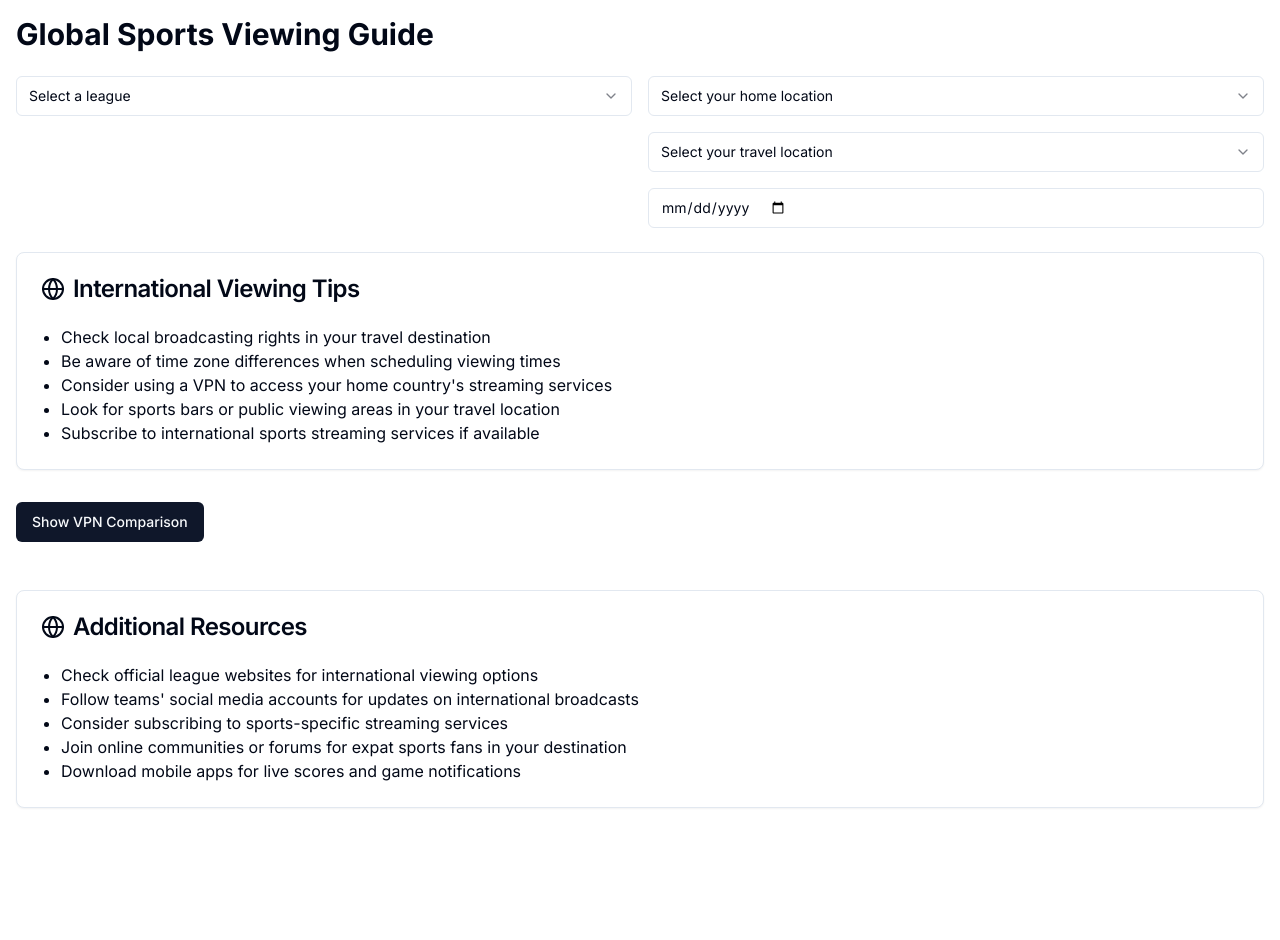
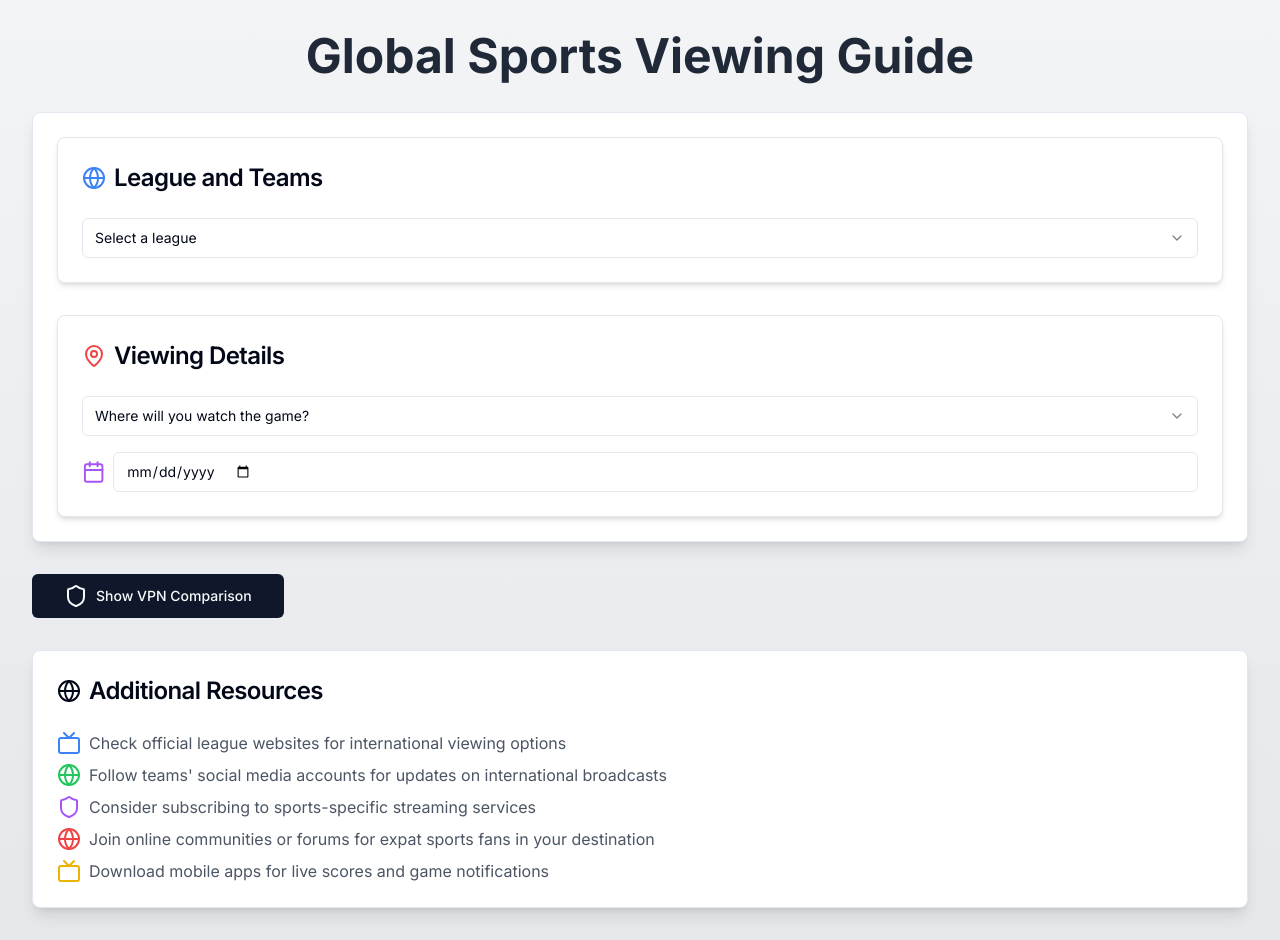
Before and after one commit to bme3412/global-sports-time, a Next.js app: page / in a window 1280 px wide. Before the commit the page ends 824 px from the top, so only its background shows below. Built offline with nearby package versions, Linux system fonts and the light colour scheme.

Commit message:
added teamCities and timeZones

```diff
--- a/src/app/page.js
+++ b/src/app/page.js
@@ -5,7 +5,7 @@ import GlobalSportsApp from '@/components/ui/GlobalSportsApp';
 import VPNComparison from '@/components/ui/VPNComparison';
 import { Button } from '@/components/ui/button';
 import { Card, CardContent, CardHeader, CardTitle } from '@/components/ui/card';
-import { Globe } from 'lucide-react';
+import { Globe, Tv, Shield } from 'lucide-react';
 
 const vpnData = [
   { name: 'NordVPN', price: 3.71, servers: 5400, maxDevices: 6, affiliateLink: 'https://nordvpn.com/affiliate' },
@@ -72,28 +72,42 @@ export default function Home() {
   const [showVPNComparison, setShowVPNComparison] = useState(false);
 
   return (
-    <div className="container mx-auto p-4">
-      <h1 className="text-3xl font-bold mb-6">Global Sports Viewing Guide</h1>
+    <div className="min-h-screen bg-gradient-to-b from-gray-100 to-gray-200 dark:from-gray-900 dark:to-gray-800">
+      <div className="container mx-auto p-4 md:p-8">
+        <h1 className="text-4xl md:text-5xl font-bold mb-8 text-center text-gray-800 dark:text-gray-100">
+          Global Sports Viewing Guide
+        </h1>
 
+        <Card className="mb-8 shadow-lg">
+          <CardContent className="p-6">
             <GlobalSportsApp viewingOptions={viewingOptions} />
+          </CardContent>
+        </Card>
 
-      <div className="mt-8">
+        <div className="mb-8">
           <Button
             onClick={() => setShowVPNComparison(!showVPNComparison)}
-          className="mb-4"
+            className="w-full md:w-auto"
+            size="lg"
           >
+            <Shield className="mr-2" />
             {showVPNComparison ? 'Hide' : 'Show'} VPN Comparison
           </Button>
 
           {showVPNComparison && (
-          <Card>
+            <Card className="mt-4 shadow-lg">
               <CardHeader>
-              <CardTitle>Recommended VPN Services</CardTitle>
+                <CardTitle className="flex items-center text-2xl">
+                  <Shield className="mr-2" />
+                  Recommended VPN Services
+                </CardTitle>
               </CardHeader>
               <CardContent>
-              <p className="mb-4">To access geo-restricted content and ensure your online privacy while streaming sports, consider using a VPN service:</p>
+                <p className="mb-4 text-gray-600 dark:text-gray-300">
+                  To access geo-restricted content and ensure your online privacy while streaming sports, consider using a VPN service:
+                </p>
                 <VPNComparison vpns={vpnData} />
-              <p className="mt-4 text-sm text-gray-600">
+                <p className="mt-4 text-sm text-gray-500 dark:text-gray-400">
                   Note: Prices and features may vary. We recommend checking the official websites for the most up-to-date information.
                 </p>
               </CardContent>
@@ -101,23 +115,39 @@ export default function Home() {
           )}
         </div>
 
-      <Card className="mt-8">
+        <Card className="shadow-lg">
           <CardHeader>
-          <CardTitle className="flex items-center">
+            <CardTitle className="flex items-center text-2xl">
               <Globe className="mr-2" />
               Additional Resources
             </CardTitle>
           </CardHeader>
           <CardContent>
-          <ul className="list-disc pl-5">
-            <li>Check official league websites for international viewing options</li>
-            <li>Follow teams&apos; social media accounts for updates on international broadcasts</li>
-            <li>Consider subscribing to sports-specific streaming services</li>
-            <li>Join online communities or forums for expat sports fans in your destination</li>
-            <li>Download mobile apps for live scores and game notifications</li>
+            <ul className="space-y-2 text-gray-600 dark:text-gray-300">
+              <li className="flex items-center">
+                <Tv className="mr-2 text-blue-500" />
+                Check official league websites for international viewing options
+              </li>
+              <li className="flex items-center">
+                <Globe className="mr-2 text-green-500" />
+                Follow teams' social media accounts for updates on international broadcasts
+              </li>
+              <li className="flex items-center">
+                <Shield className="mr-2 text-purple-500" />
+                Consider subscribing to sports-specific streaming services
+              </li>
+              <li className="flex items-center">
+                <Globe className="mr-2 text-red-500" />
+                Join online communities or forums for expat sports fans in your destination
+              </li>
+              <li className="flex items-center">
+                <Tv className="mr-2 text-yellow-500" />
+                Download mobile apps for live scores and game notifications
+              </li>
             </ul>
           </CardContent>
         </Card>
       </div>
+    </div>
   );
 }
--- a/src/components/ui/GlobalSportsApp.js
+++ b/src/components/ui/GlobalSportsApp.js
@@ -6,8 +6,9 @@ import { Select, SelectContent, SelectItem, SelectTrigger, SelectValue } from '@
 import { Button } from '@/components/ui/button';
 import { Checkbox } from "@/components/ui/checkbox";
 import { Input } from "@/components/ui/input";
-import { Clock, MapPin, Home, Globe } from 'lucide-react';
+import { Clock, MapPin, Home, Globe, Calendar, Users, Shield, Tv } from 'lucide-react';
 import ViewingGuide from '@/components/ui/ViewingGuide';
+
 
 // Mock data (in a real app, this would come from an API or database)
 const leagues = [
@@ -17,14 +18,14 @@ const leagues = [
   ];
 
   const teams = [
-  { id: 'celtics', name: 'Boston Celtics', league: 'nba' },
-  { id: 'lakers', name: 'LA Lakers', league: 'nba' },
-  { id: 'warriors', name: 'Golden State Warriors', league: 'nba' },
-  { id: 'man_utd', name: 'Manchester United', league: 'premier' },
-  { id: 'liverpool', name: 'Liverpool', league: 'premier' },
-  { id: 'arsenal', name: 'Arsenal', league: 'premier' },
-  { id: 'packers', name: 'Green Bay Packers', league: 'nfl' },
-  { id: 'chiefs', name: 'Kansas City Chiefs', league: 'nfl' },
+    { id: 'celtics', name: 'Boston Celtics', league: 'nba', city: 'Boston', state: 'Massachusetts', country: 'USA', timezone: 'America/New_York' },
+    { id: 'lakers', name: 'LA Lakers', league: 'nba', city: 'Los Angeles', state: 'California', country: 'USA', timezone: 'America/Los_Angeles' },
+    { id: 'warriors', name: 'Golden State Warriors', league: 'nba', city: 'San Francisco', state: 'California', country: 'USA', timezone: 'America/Los_Angeles' },
+    { id: 'man_utd', name: 'Manchester United', league: 'premier', city: 'Manchester', country: 'UK', timezone: 'Europe/London' },
+    { id: 'liverpool', name: 'Liverpool', league: 'premier', city: 'Liverpool', country: 'UK', timezone: 'Europe/London' },
+    { id: 'arsenal', name: 'Arsenal', league: 'premier', city: 'London', country: 'UK', timezone: 'Europe/London' },
+    { id: 'packers', name: 'Green Bay Packers', league: 'nfl', city: 'Green Bay', state: 'Wisconsin', country: 'USA', timezone: 'America/Chicago' },
+    { id: 'chiefs', name: 'Kansas City Chiefs', league: 'nfl', city: 'Kansas City', state: 'Missouri', country: 'USA', timezone: 'America/Chicago' },
   ];
 
   const locations = [
@@ -32,6 +33,8 @@ const locations = [
     { id: 'london', name: 'London, UK', timezone: 'Europe/London' },
     { id: 'tokyo', name: 'Tokyo, Japan', timezone: 'Asia/Tokyo' },
     { id: 'sydney', name: 'Sydney, Australia', timezone: 'Australia/Sydney' },
+    { id: 'los_angeles', name: 'Los Angeles, USA', timezone: 'America/Los_Angeles' },
+    { id: 'chicago', name: 'Chicago, USA', timezone: 'America/Chicago' },
   ];
 
   const games = [
@@ -96,46 +99,21 @@ const viewingOptions = {
     },
   };
 
-  const GameInfo = ({ game, userTimezone, travelLocation, viewingOptions }) => {
-    const gameTime = new Date(game.time);
-    const options = { timeZone: userTimezone, hour: '2-digit', minute: '2-digit', hour12: true, weekday: 'long', year: 'numeric', month: 'long', day: 'numeric' };
-    const localTime = gameTime.toLocaleString('en-US', options);
-
-    return (
-      <Card className="mb-4">
-        <CardHeader>
-          <CardTitle>{teams.find(t => t.id === game.team1).name} vs {teams.find(t => t.id === game.team2).name}</CardTitle>
-        </CardHeader>
-        <CardContent>
-          <div className="flex items-center mb-2">
-            <Clock className="mr-2" />
-            <span>Local Time: {localTime}</span>
-          </div>
-          <div className="flex items-center mb-2">
-            <MapPin className="mr-2" />
-            <span>Your Travel Location: {locations.find(l => l.id === travelLocation).name}</span>
-          </div>
-          <div className="mt-4">
-            <ViewingGuide
-              league={game.league}
-              team1={teams.find(t => t.id === game.team1).name}
-              team2={teams.find(t => t.id === game.team2).name}
-              location={locations.find(l => l.id === travelLocation).name.split(',')[1].trim().toLowerCase()}
-              viewingOptions={viewingOptions}
-            />
-          </div>
-        </CardContent>
-      </Card>
-    );
+  const teamCities = teams.reduce((acc, team) => {
+    acc[team.id] = {
+      city: team.city,
+      state: team.state,
+      country: team.country,
+      timezone: team.timezone
     };
-
+    return acc;
+  }, {});
 
   export default function GlobalSportsApp() {
     const [selectedLeague, setSelectedLeague] = useState('');
     const [selectedTeams, setSelectedTeams] = useState([]);
-  const [homeLocation, setHomeLocation] = useState('');
-  const [travelLocation, setTravelLocation] = useState('');
-  const [travelDate, setTravelDate] = useState('');
+    const [watchLocation, setWatchLocation] = useState('');
+    const [watchDate, setWatchDate] = useState('');
     const [filteredGames, setFilteredGames] = useState([]);
 
     const leagueTeams = teams.filter(team => team.league === selectedLeague);
@@ -143,10 +121,11 @@ export default function GlobalSportsApp() {
     useEffect(() => {
       const newFilteredGames = games.filter(game =>
         game.league === selectedLeague &&
-      (selectedTeams.length === 0 || selectedTeams.includes(game.team1) || selectedTeams.includes(game.team2))
+        (selectedTeams.length === 0 || selectedTeams.includes(game.team1) || selectedTeams.includes(game.team2)) &&
+        (watchDate ? new Date(game.time).toDateString() === new Date(watchDate).toDateString() : true)
       );
       setFilteredGames(newFilteredGames);
-  }, [selectedLeague, selectedTeams]);
+    }, [selectedLeague, selectedTeams, watchDate]);
 
     const handleTeamToggle = (teamId) => {
       setSelectedTeams(prev =>
@@ -156,15 +135,36 @@ export default function GlobalSportsApp() {
       );
     };
 
+    const getTeamLocation = () => {
+      if (selectedTeams.length === 1) {
+        const teamInfo = teamCities[selectedTeams[0]];
+        return `${teamInfo.city}, ${teamInfo.state ? teamInfo.state + ', ' : ''}${teamInfo.country}`;
+      }
+      return '';
+    };
+
+    const getTeamTimezone = () => {
+      if (selectedTeams.length === 1) {
+        return teamCities[selectedTeams[0]].timezone;
+      }
+      return '';
+    };
+
     return (
-    <div>
-      <div className="grid grid-cols-1 md:grid-cols-2 gap-4 mb-6">
-        <div>
+      <div className="space-y-8">
+        <Card className="shadow-md">
+          <CardHeader>
+            <CardTitle className="flex items-center text-2xl">
+              <Globe className="mr-2 text-blue-500" />
+              League and Teams
+            </CardTitle>
+          </CardHeader>
+          <CardContent className="space-y-4">
             <Select onValueChange={(value) => {
               setSelectedLeague(value);
               setSelectedTeams([]);
             }}>
-            <SelectTrigger>
+              <SelectTrigger className="w-full">
                 <SelectValue placeholder="Select a league" />
               </SelectTrigger>
               <SelectContent>
@@ -175,9 +175,9 @@ export default function GlobalSportsApp() {
             </Select>
 
             {selectedLeague && (
-            <div className="mt-4">
+              <div>
                 <h2 className="text-xl font-semibold mb-2">Select Teams</h2>
-              <div className="space-y-2">
+                <div className="grid grid-cols-2 gap-2">
                   {leagueTeams.map(team => (
                     <div key={team.id} className="flex items-center space-x-2">
                       <Checkbox
@@ -185,18 +185,39 @@ export default function GlobalSportsApp() {
                         checked={selectedTeams.includes(team.id)}
                         onCheckedChange={() => handleTeamToggle(team.id)}
                       />
-                    <label htmlFor={team.id} className="text-sm font-medium leading-none peer-disabled:cursor-not-allowed peer-disabled:opacity-70">{team.name}</label>
+                      <label htmlFor={team.id}>{team.name}</label>
                     </div>
                   ))}
                 </div>
               </div>
             )}
+          </CardContent>
+        </Card>
+
+        <Card className="shadow-md">
+          <CardHeader>
+            <CardTitle className="flex items-center text-2xl">
+              <MapPin className="mr-2 text-red-500" />
+              Viewing Details
+            </CardTitle>
+          </CardHeader>
+          <CardContent className="space-y-4">
+            {getTeamLocation() && (
+              <div className="flex items-center space-x-2">
+                <MapPin className="text-blue-500" />
+                <span>Team Location: {getTeamLocation()}</span>
               </div>
+            )}
+            {getTeamTimezone() && (
+              <div className="flex items-center space-x-2">
+                <Clock className="text-green-500" />
+                <span>Team Timezone: {getTeamTimezone()}</span>
+              </div>
+            )}
 
-        <div className="space-y-4">
-          <Select onValueChange={setHomeLocation}>
+            <Select onValueChange={setWatchLocation}>
               <SelectTrigger>
-              <SelectValue placeholder="Select your home location" />
+                <SelectValue placeholder="Where will you watch the game?" />
               </SelectTrigger>
               <SelectContent>
                 {locations.map(location => (
@@ -205,66 +226,85 @@ export default function GlobalSportsApp() {
               </SelectContent>
             </Select>
 
-          <Select onValueChange={setTravelLocation}>
-            <SelectTrigger>
-              <SelectValue placeholder="Select your travel location" />
-            </SelectTrigger>
-            <SelectContent>
-              {locations.map(location => (
-                <SelectItem key={location.id} value={location.id}>{location.name}</SelectItem>
-              ))}
-            </SelectContent>
-          </Select>
-
+            <div className="flex items-center space-x-2">
+              <Calendar className="text-purple-500" />
               <Input
                 type="date"
-            placeholder="Select your travel date"
-            value={travelDate}
-            onChange={(e) => setTravelDate(e.target.value)}
+                placeholder="Select your viewing date"
+                value={watchDate}
+                onChange={(e) => setWatchDate(e.target.value)}
               />
             </div>
-      </div>
-
-      {homeLocation && (
-        <Card className="mb-6">
-          <CardContent className="flex items-center pt-6">
-            <Home className="mr-2" />
-            <span>Your Home Location: {locations.find(loc => loc.id === homeLocation).name}</span>
           </CardContent>
         </Card>
-      )}
 
-      {selectedLeague && travelLocation && travelDate && filteredGames.map(game => (
+        {selectedLeague && watchLocation && watchDate && filteredGames.map(game => (
           <GameInfo
             key={game.id}
             game={game}
-        userTimezone={locations.find(loc => loc.id === travelLocation).timezone}
-        travelLocation={travelLocation}
+            userTimezone={locations.find(loc => loc.id === watchLocation).timezone}
+            watchLocation={watchLocation}
             viewingOptions={viewingOptions}
+            teamCities={teamCities}
           />
         ))}
 
         {selectedLeague && filteredGames.length === 0 && (
-        <p>No games found for the selected league and teams during your travel period.</p>
+          <Card className="shadow-md">
+            <CardContent className="p-4">
+              <p className="text-center text-gray-600 dark:text-gray-300">No games found for the selected league and teams on your viewing date.</p>
+            </CardContent>
+          </Card>
         )}
+      </div>
+    );
+  }
 
-      <Card className="mt-6">
+  const GameInfo = ({ game, userTimezone, watchLocation, viewingOptions, teamCities }) => {
+    const gameTime = new Date(game.time);
+    const options = { timeZone: userTimezone, hour: '2-digit', minute: '2-digit', hour12: true, weekday: 'long', year: 'numeric', month: 'long', day: 'numeric' };
+    const localTime = gameTime.toLocaleString('en-US', options);
+    const originalTime = gameTime.toLocaleString('en-US', { ...options, timeZone: 'UTC' });
+
+    const team1Info = teamCities[game.team1];
+    const team2Info = teamCities[game.team2];
+
+    return (
+      <Card className="mb-4 shadow-md hover:shadow-lg transition-shadow duration-300">
         <CardHeader>
-          <CardTitle className="flex items-center">
-            <Globe className="mr-2" />
-            International Viewing Tips
+          <CardTitle className="text-2xl font-bold">
+            {teams.find(t => t.id === game.team1).name} vs {teams.find(t => t.id === game.team2).name}
           </CardTitle>
         </CardHeader>
         <CardContent>
-          <ul className="list-disc pl-5">
-            <li>Check local broadcasting rights in your travel destination</li>
-            <li>Be aware of time zone differences when scheduling viewing times</li>
-            <li>Consider using a VPN to access your home country&apos;s streaming services</li>
-            <li>Look for sports bars or public viewing areas in your travel location</li>
-            <li>Subscribe to international sports streaming services if available</li>
-          </ul>
+          <div className="space-y-4">
+            <div className="flex items-center">
+              <Clock className="mr-2 text-blue-500" />
+              <span className="text-lg">Local Time: {localTime}</span>
+            </div>
+            <div className="flex items-center">
+              <Clock className="mr-2 text-green-500" />
+              <span className="text-lg">Original Time (UTC): {originalTime}</span>
+            </div>
+            <div className="flex items-center">
+              <MapPin className="mr-2 text-red-500" />
+              <span className="text-lg">Your Viewing Location: {locations.find(l => l.id === watchLocation).name}</span>
+            </div>
+            <div className="flex items-center">
+              <MapPin className="mr-2 text-purple-500" />
+              <span className="text-lg">Team Locations: {team1Info.city}, {team1Info.country} vs {team2Info.city}, {team2Info.country}</span>
+            </div>
+            <div className="mt-6">
+              <ViewingGuide
+                league={game.league}
+                team1={teams.find(t => t.id === game.team1).name}
+                team2={teams.find(t => t.id === game.team2).name}
+                location={locations.find(l => l.id === watchLocation).name.split(',')[1].trim().toLowerCase()}
+                viewingOptions={viewingOptions}
+              />
+            </div>
+          </div>
         </CardContent>
       </Card>
-    </div>
     );
-}
+  };
```
Lines whose indentation alone changed are shown as unchanged.
